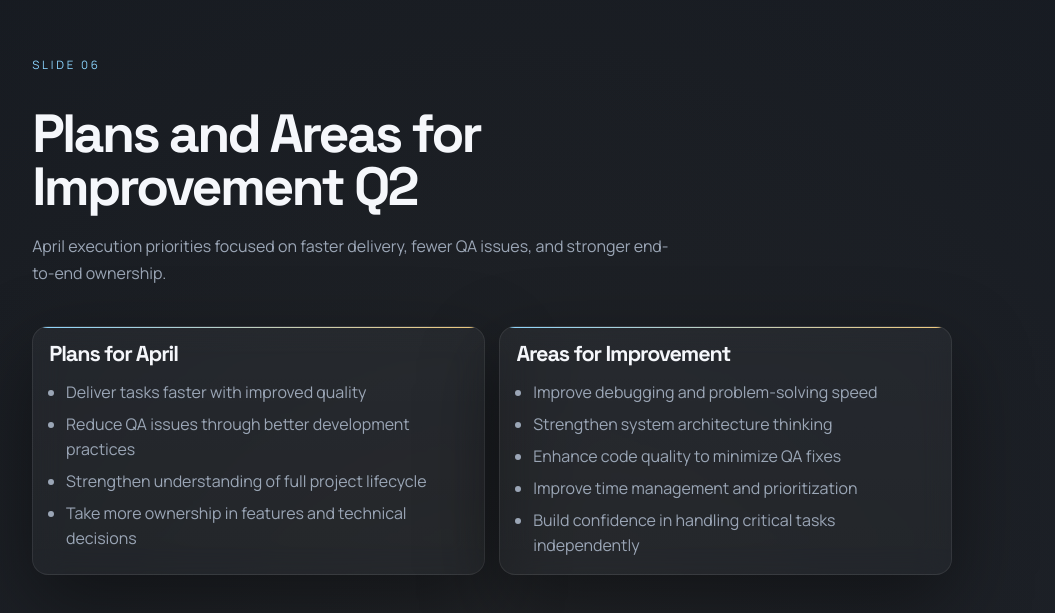
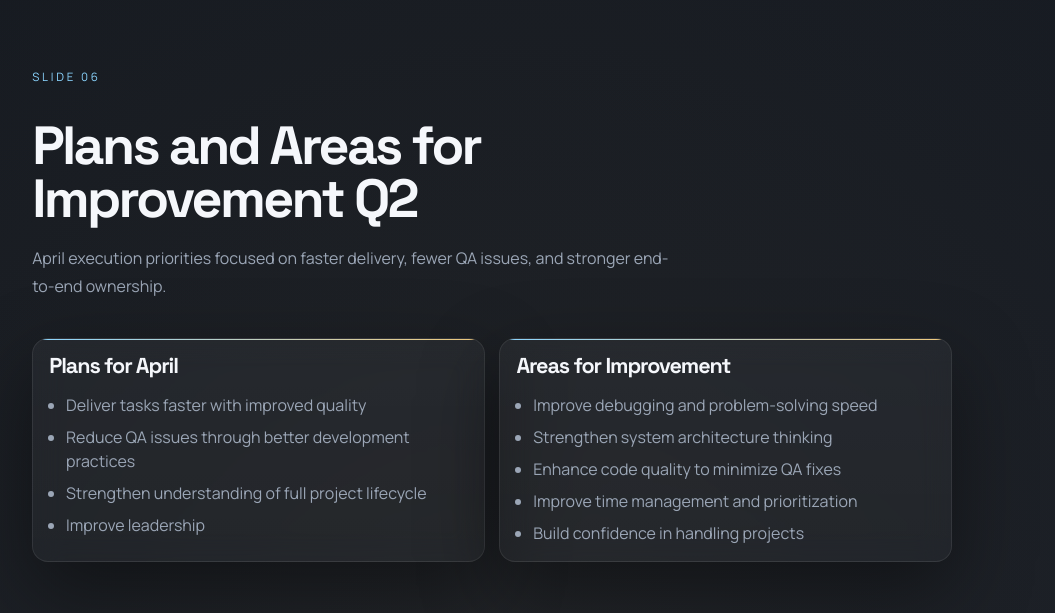
Before and after one commit to LatsMarbls/powerpoint-q1, a Vue app: page / in a window 1280 px wide. Shown: the part 4419-5032 px from the top of the page, without its empty margins (133-1188 px from the left). Built offline with nearby package versions, Linux system fonts and the light colour scheme.

Commit message:
feature: changed plans and improvement plans

```diff
--- a/src/App.vue
+++ b/src/App.vue
@@ -68,7 +68,7 @@ const aprilPlans = [
   'Deliver tasks faster with improved quality',
   'Reduce QA issues through better development practices',
   'Strengthen understanding of full project lifecycle',
-  'Take more ownership in features and technical decisions',
+  'Improve leadership',
 ]
 
 const improvementAreas = [
@@ -76,7 +76,7 @@ const improvementAreas = [
   'Strengthen system architecture thinking',
   'Enhance code quality to minimize QA fixes',
   'Improve time management and prioritization',
-  'Build confidence in handling critical tasks independently',
+  'Build confidence in handling projects',
 ]
 
 
```
